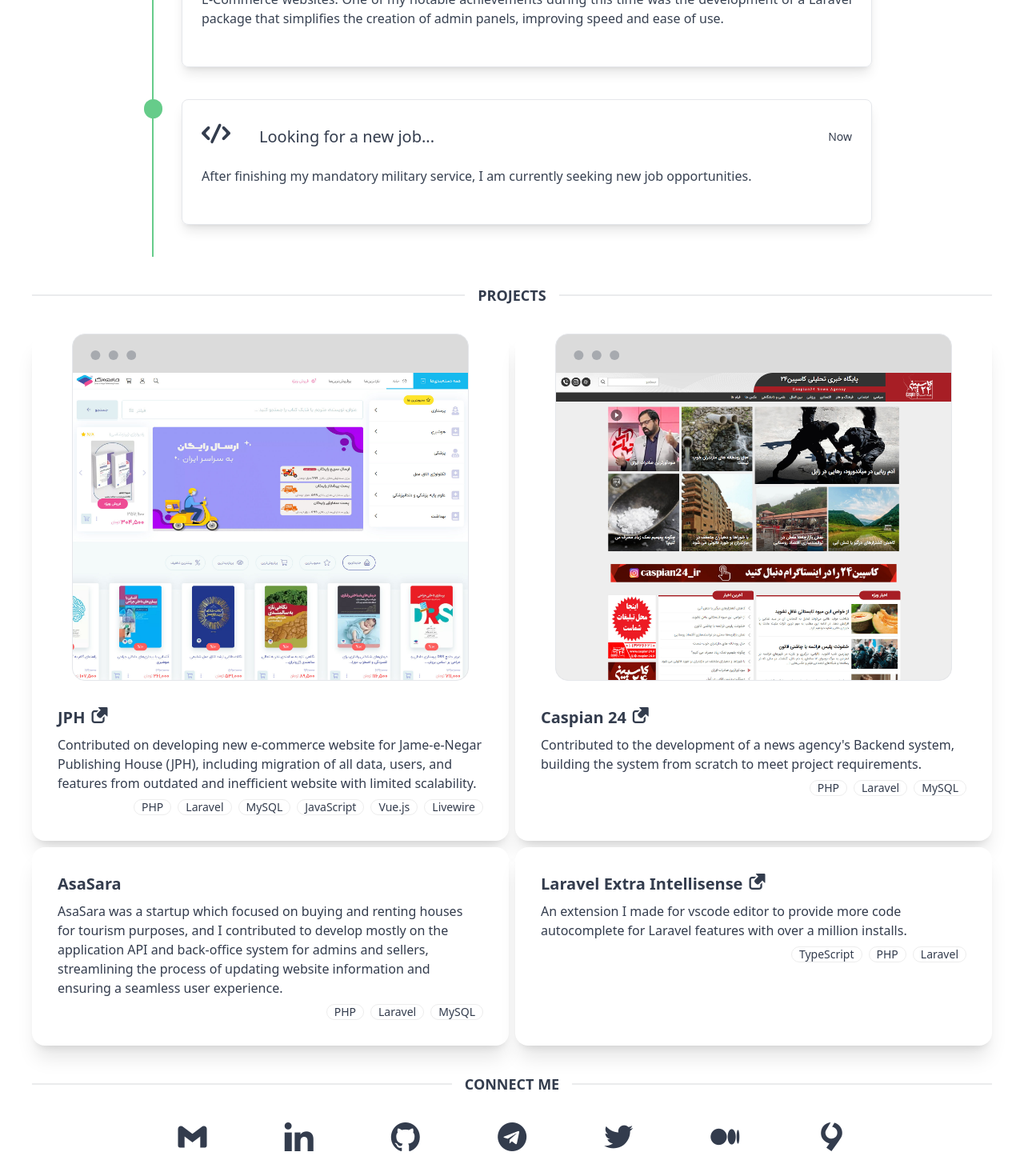
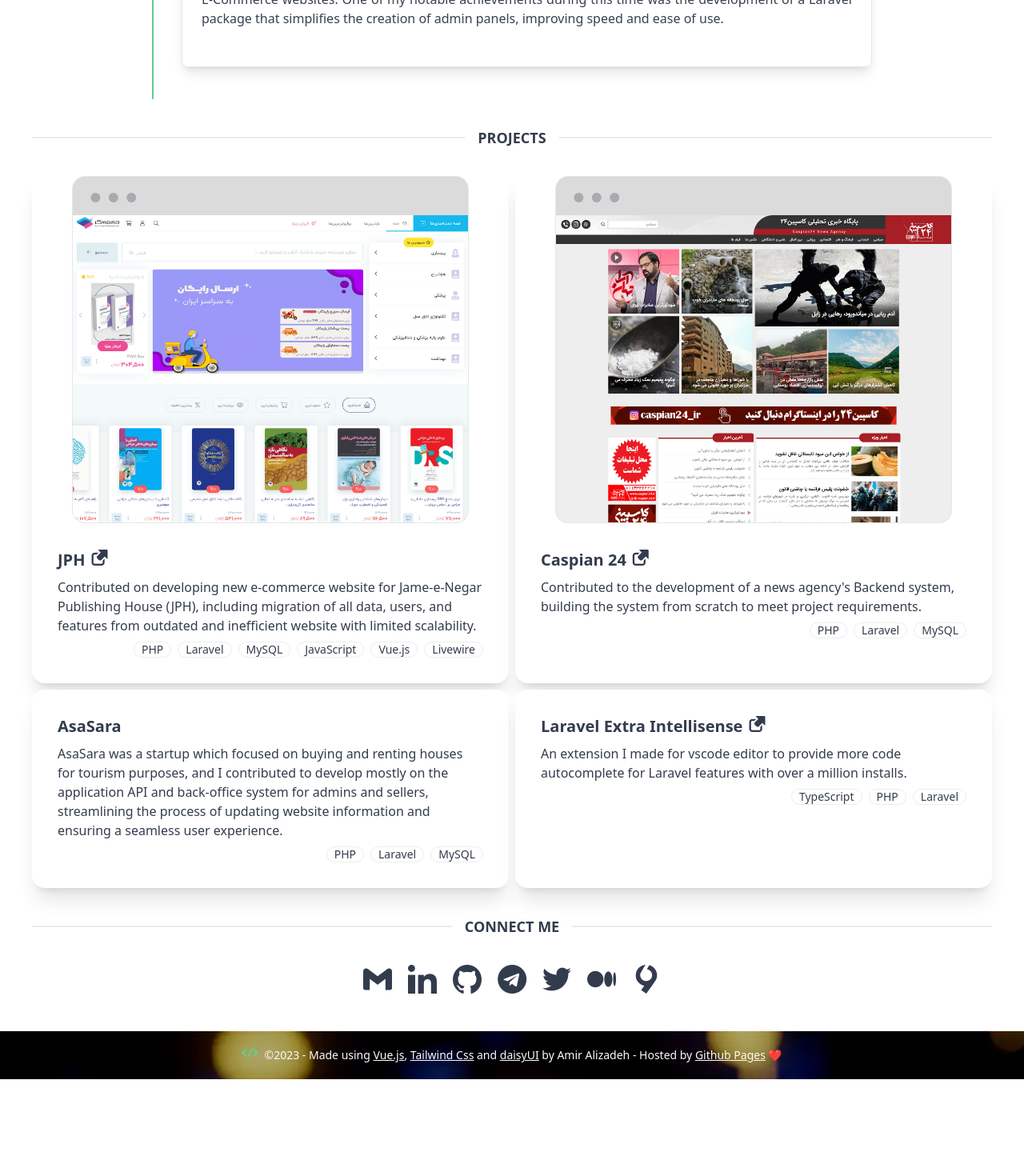
Before and after one commit to amir9480/amir9480.github.io, a Vue app: page / in a window 1280 px wide. Shown: the part 2200-3670 px from the top of the page at 80% size. After the commit the page ends 3549 px from the top, so only its background shows below. Built offline with nearby package versions, Linux system fonts and the light colour scheme.

Commit message:
Minor improvments

```diff
--- a/src/components/ContactIcon.vue
+++ b/src/components/ContactIcon.vue
@@ -7,7 +7,7 @@ const props = defineProps({
 </script>
 
 <template>
-    <a :href="props.link" class="tooltip" :title="props.title" :data-tip="props.title" target="_blank">
-        <i class="text-4xl cursor-pointer hover:text-primary" :class="props.icon"></i>
+    <a :href="props.link" class="tooltip hover:text-primary" :title="props.title" :data-tip="props.title" target="_blank">
+        <i class="text-4xl cursor-pointer" :class="props.icon"></i>
     </a>
 </template>
--- a/src/sections/Contact.vue
+++ b/src/sections/Contact.vue
@@ -4,10 +4,10 @@ import ContactIcon from '../components/ContactIcon.vue';
 </script>
 
 <template>
-    <section id="skills" class="bg-base-100 m-10">
+    <section id="contact" class="bg-base-100 m-10">
         <Divider>Connect me</Divider>
-        <div class="container mx-auto">
-            <div class="grid grid-cols-3 sm:grid-cols-7 lg:px-36 gap-5">
+        <div class="container">
+            <div class="flex gap-5 justify-center mx-auto">
                 <ContactIcon icon="icon-gmail" title="My Email" link="mailto:amiralizadeh9480@gmail.com" />
                 <ContactIcon icon="icon-linkedin" title="My Linkedin" link="https://www.linkedin.com/in/amir9480/" />
                 <ContactIcon icon="icon-github" title="My Github" link="https://github.com/amir9480" />
--- a/src/sections/Experiences.vue
+++ b/src/sections/Experiences.vue
@@ -23,9 +23,6 @@ import Experience from '../components/Experience.vue';
                 including E-Commerce websites. One of my notable achievements during this time was
                 the development of a Laravel package that simplifies the creation of admin panels, improving speed and ease of use.
             </Experience>
-            <Experience name="Looking for a new job..." date="Now" icon="icon-code">
-                After finishing my mandatory military service, I am currently seeking new job opportunities.
-            </Experience>
         </ol>
     </section>
 </template>
```
Also changed, not shown: public/images/skills/docker.svg.
